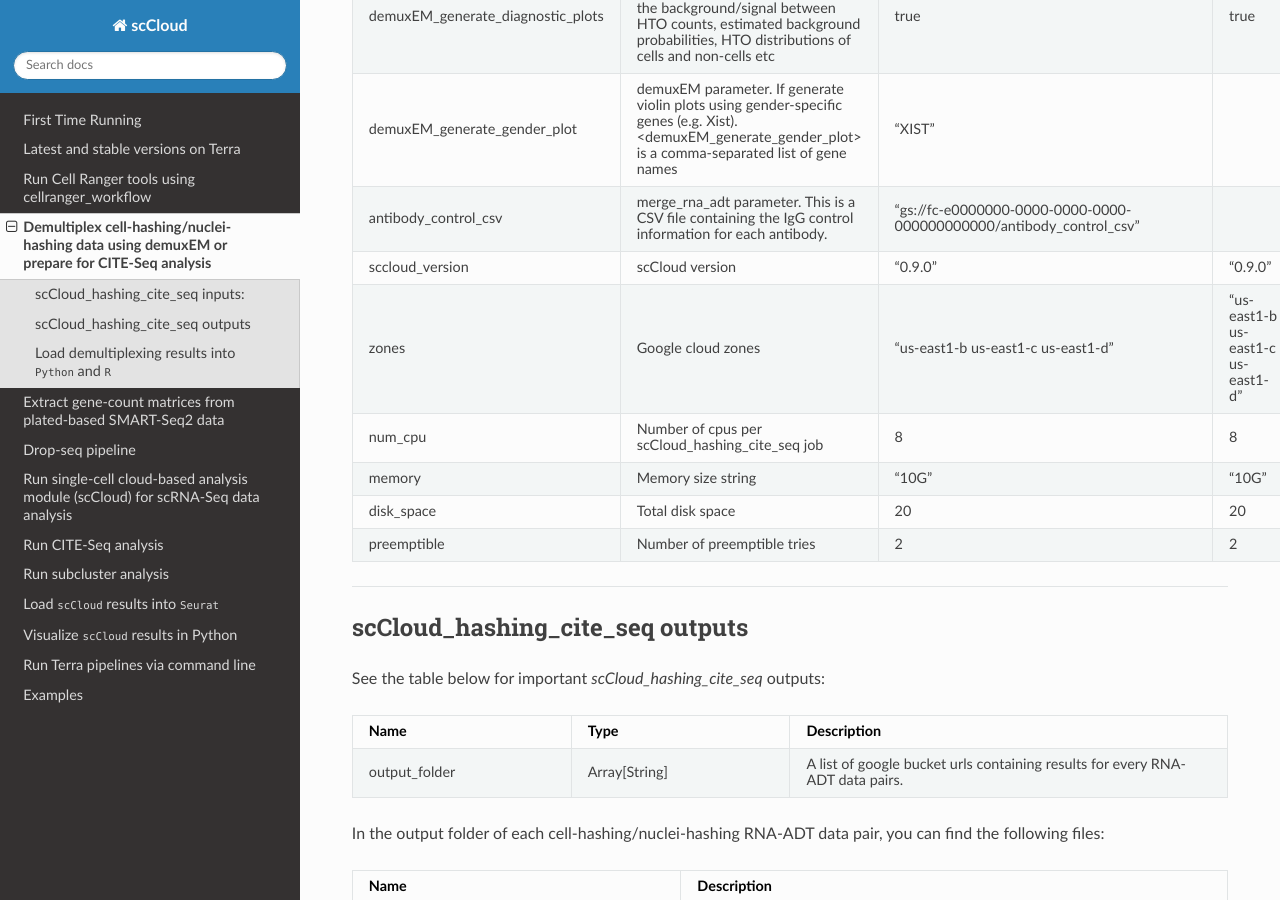
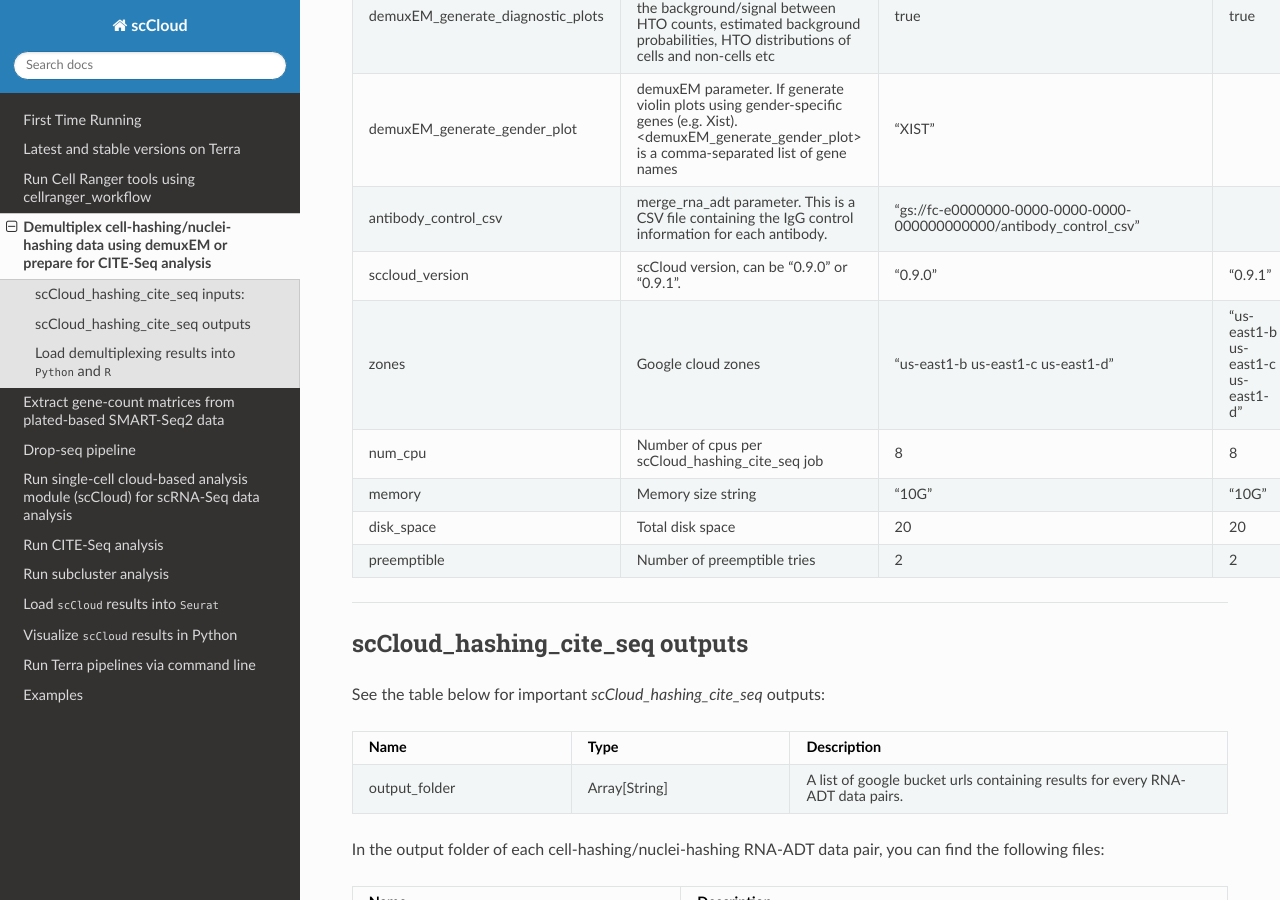
Before and after one commit to lilab-bcb/cumulus, a Sphinx documentation site: the page built from docs/hashing_cite_seq.rst, in a window 1280 px wide and 900 px high, scrolled down 2000 px. Built offline with Sphinx 7.4.7 and the Read the Docs theme 2.0.0, drawn with Linux system fonts in a browser that asks for light colours.

Commit message:
update workflow

```diff
--- a/docs/hashing_cite_seq.rst
+++ b/docs/hashing_cite_seq.rst
@@ -104,9 +104,9 @@ scCloud_hashing_cite_seq inputs:
 	  - "gs://fc-e0000000-0000-0000-0000-000000000000/antibody_control_csv"
 	  -
 	* - sccloud_version
-	  - scCloud version
+	  - scCloud version, can be "0.9.0" or "0.9.1".
 	  - "0.9.0"
-	  - "0.9.0"
+	  - "0.9.1"
 	* - zones
 	  - Google cloud zones
 	  - "us-east1-b us-east1-c us-east1-d"
--- a/docs/scCloud.rst
+++ b/docs/scCloud.rst
@@ -98,9 +98,9 @@ global inputs
 	  - "GRCh38"
 	  -
 	* - sccloud_version
-	  - scCloud version
+	  - scCloud version, can be "0.9.0" or "0.9.1".
 	  - "0.9.0"
-	  - "0.9.0"
+	  - "0.9.1"
 	* - zones
 	  - Google cloud zones
 	  - "us-east1-b us-east1-c us-east1-d"
```
Also changed, not shown: 3 other files.
